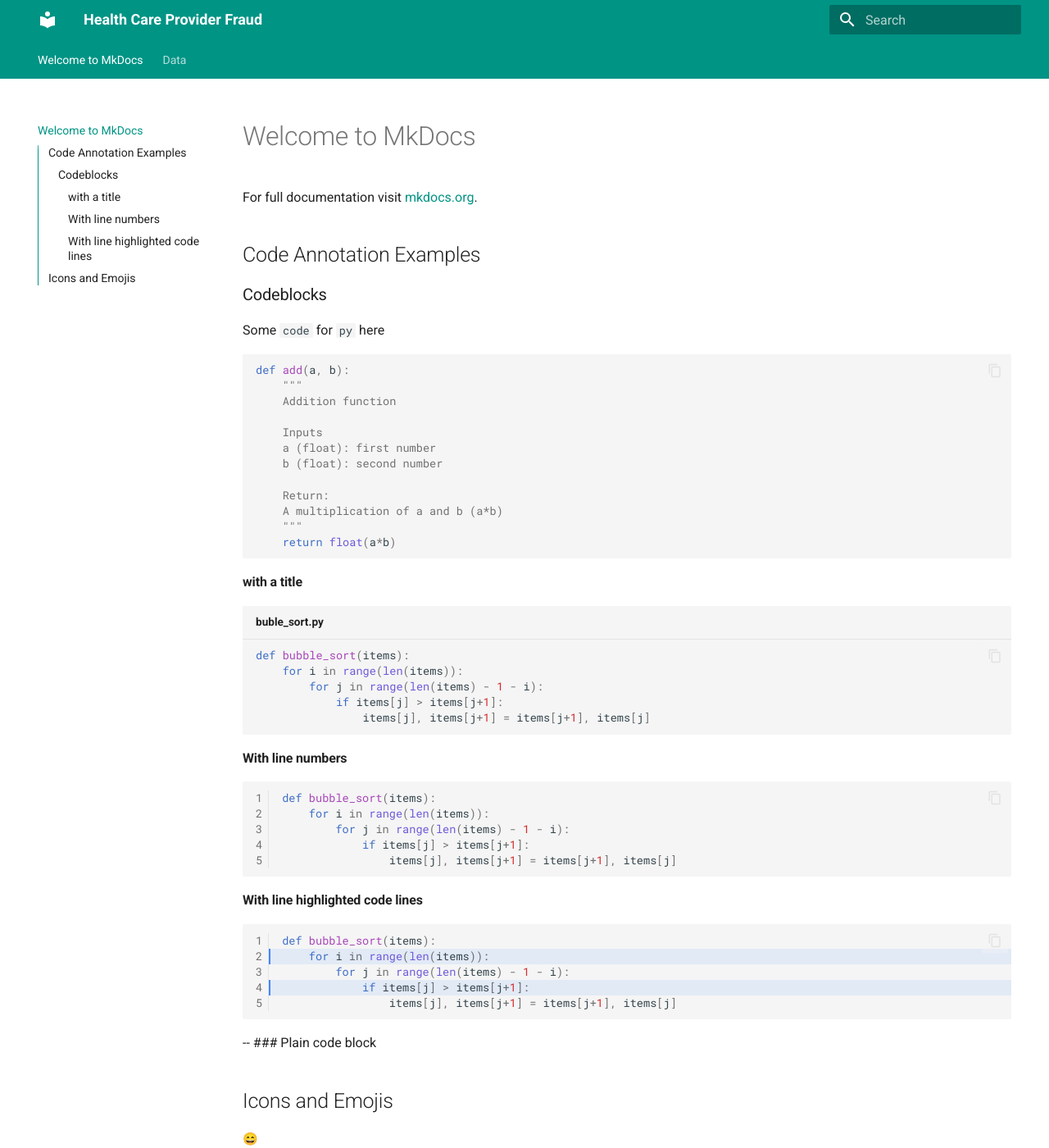
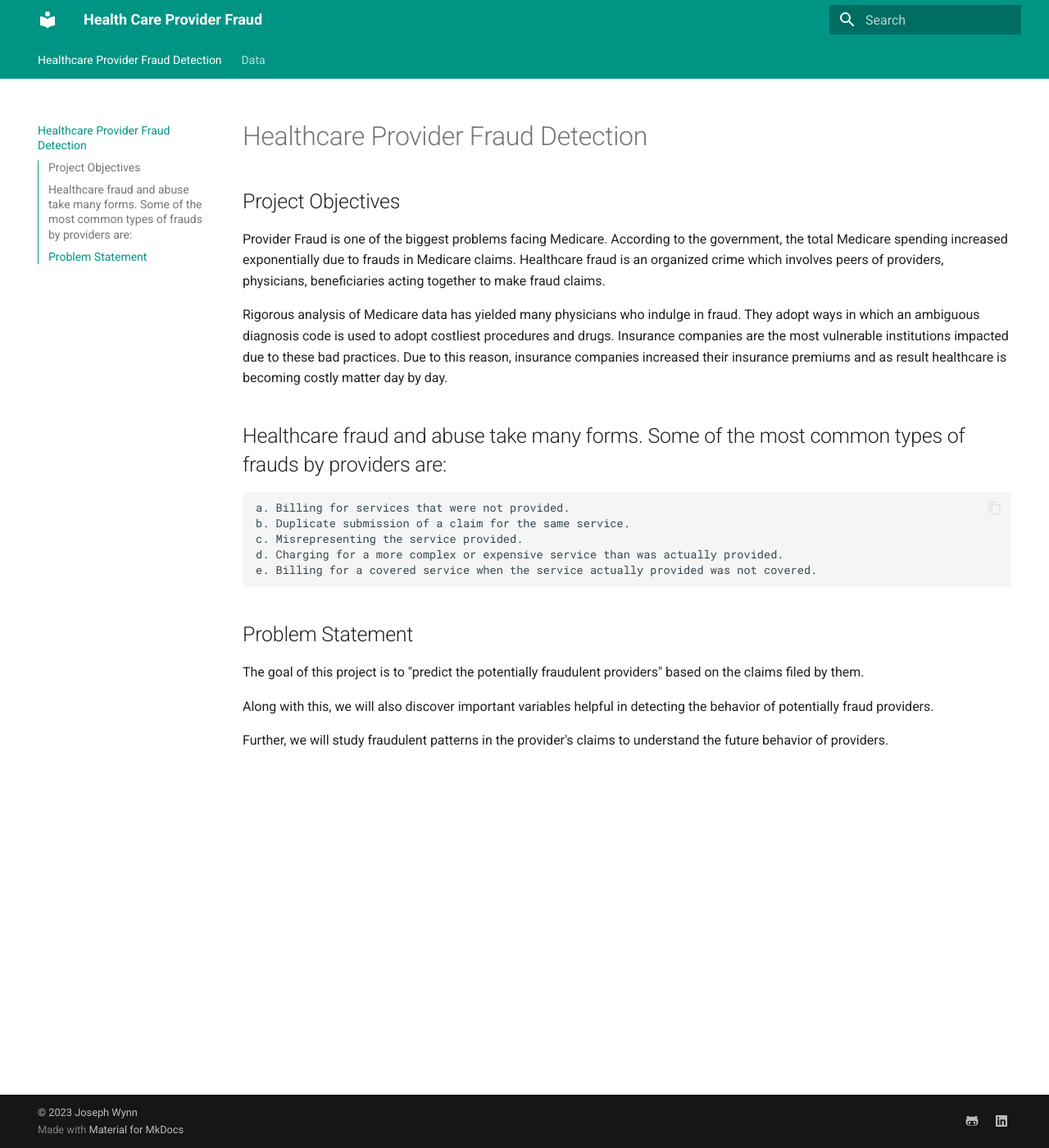
Before and after one commit to joewynn/healthcare-provider-fraud, an MkDocs documentation site: the page built from docs/index.md, in a window 1280 px wide and 1400 px high. Shown: the whole window at 82% size. Built offline with MkDocs 1.6.1 and Material for MkDocs 9.7.7, drawn with Linux system fonts in a browser that asks for light colours; emoji names are drawn with the system emoji font.

Commit message:
initial project description and data introduction

````diff
--- a/docs/index.md
+++ b/docs/index.md
@@ -1,72 +1,23 @@
-# Welcome to MkDocs
+# Healthcare Provider Fraud Detection
 
-For full documentation visit [mkdocs.org](https://www.mkdocs.org).
+## Project Objectives
 
-## Code Annotation Examples
+Provider Fraud is one of the biggest problems facing Medicare. According to the government, the total Medicare spending increased exponentially due to frauds in Medicare claims. Healthcare fraud is an organized crime which involves peers of providers, physicians, beneficiaries acting together to make fraud claims.
 
-### Codeblocks
+Rigorous analysis of Medicare data has yielded many physicians who indulge in fraud. They adopt ways in which an ambiguous diagnosis code is used to adopt costliest procedures and drugs. Insurance companies are the most vulnerable institutions impacted due to these bad practices. Due to this reason, insurance companies increased their insurance premiums and as result healthcare is becoming costly matter day by day.
 
-Some `code` for `py` here
+Healthcare fraud and abuse take many forms. Some of the most common types of frauds by providers are:
+-
+    a. Billing for services that were not provided.
+    b. Duplicate submission of a claim for the same service.
+    c. Misrepresenting the service provided.
+    d. Charging for a more complex or expensive service than was actually provided.
+    e. Billing for a covered service when the service actually provided was not covered.
 
-```py
-def add(a, b):
-    """
-    Addition function
+## Problem Statement
 
-    Inputs
-    a (float): first number
-    b (float): second number
+The goal of this project is to "predict the potentially fraudulent providers" based on the claims filed by them.
 
-    Return:
-    A multiplication of a and b (a*b)
-    """
-    return float(a*b)
-```
+Along with this, we will also discover important variables helpful in detecting the behavior of potentially fraud providers.
 
-#### with a title
-
-```py title="buble_sort.py"
-
-def bubble_sort(items):
-    for i in range(len(items)):
-        for j in range(len(items) - 1 - i):
-            if items[j] > items[j+1]:
-                items[j], items[j+1] = items[j+1], items[j]
-
-```
-
-#### With line numbers
-
-```py linenums="1"
-
-def bubble_sort(items):
-    for i in range(len(items)):
-        for j in range(len(items) - 1 - i):
-            if items[j] > items[j+1]:
-                items[j], items[j+1] = items[j+1], items[j]
-
-```
-
-
-#### With line highlighted code lines
-
-```py hl_lines="2 4" linenums="1"
-
-def bubble_sort(items):
-    for i in range(len(items)):
-        for j in range(len(items) - 1 - i):
-            if items[j] > items[j+1]:
-                items[j], items[j+1] = items[j+1], items[j]
-
-```
--- ### Plain code block
-
-## Icons and Emojis
-
-:smile:
-
-:fontawesome-regular-face-laugh-wink:
-
-:fontawesome-brands-twitter:{ .twitter }
-
-:octicons-heart-fill-24:{ .heart }
+Further, we will study fraudulent patterns in the provider's claims to understand the future behavior of providers.
````
Also changed, not shown: docs/data.md (+16 -2 lines), 1 other file.
